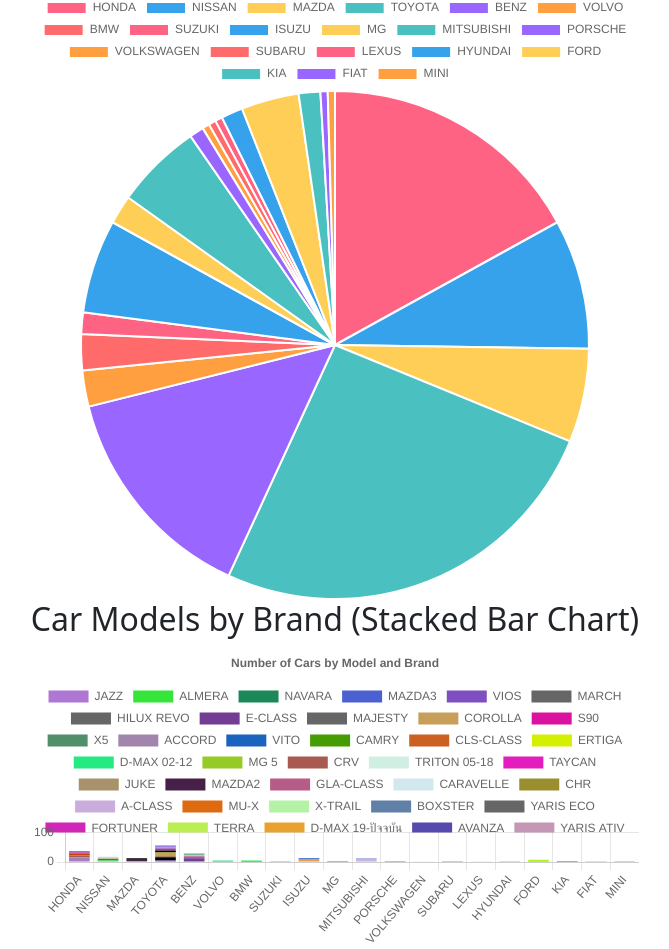
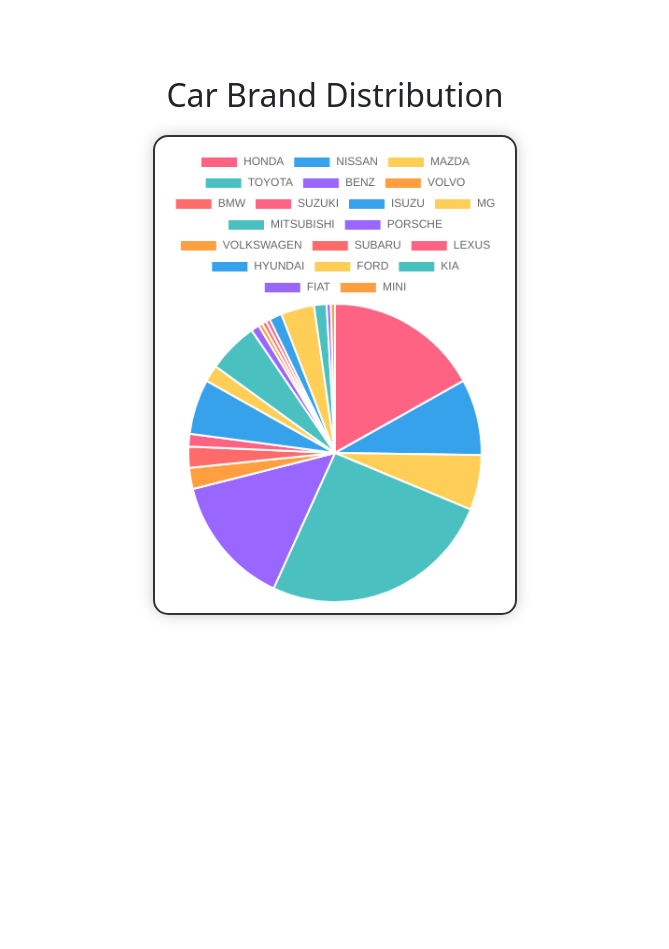
Before and after one commit to ApP0s/projectCar1, a React (Vite) app: page /Dashboard in a window 1280 px wide. Shown: the part 175-1124 px from the top of the page, without its empty margins (305-974 px from the left). Built offline with nearby package versions, Linux system fonts and the light colour scheme.

Commit message:
update css

```diff
--- a/src/components/StackedBarChart.jsx
+++ b/src/components/StackedBarChart.jsx
@@ -2,6 +2,9 @@
 import { Bar } from 'react-chartjs-2';
 import { Chart as ChartJS, CategoryScale, LinearScale, BarElement, Title, Tooltip, Legend } from 'chart.js';
 import carJson from '../dataRod/taladrod-cars.min.json';
+import './stacked_BarChart.css'; // Make sure the path matches your project structure
+
+
 
 ChartJS.register(CategoryScale, LinearScale, BarElement, Title, Tooltip, Legend);
 
@@ -64,7 +67,7 @@
   };
 
   return (
-    <div>
+    <div className="stacked-bar-container">
       <h2>Car Models by Brand (Stacked Bar Chart)</h2>
       <Bar data={chartData} options={options} />
     </div>
--- /dev/null
+++ b/src/components/pie_Chart.css
@@ -0,0 +1,23 @@
+.pie-chart-container {
+  display: flex;
+  flex-direction: column;
+  align-items: center;
+  justify-content: center;
+  text-align: center;
+  width: 100%;
+  height: 100vh;
+  box-sizing: border-box;
+}
+
+.pie-chart-container h2 {
+  margin-bottom: 20px;
+}
+
+.pie-chart-container canvas {
+  max-width: 60%; /* Reduces the width */
+  max-height: 60%; /* Reduces the height */
+  border: 2px solid #333; /* Adds a border around the chart */
+  padding: 10px;
+  border-radius: 15px; /* Optional: adds rounded corners */
+  box-shadow: 0 0 15px rgba(0, 0, 0, 0.2); /* Optional: adds a shadow */
+}
--- a/src/components/pie_Chart.jsx
+++ b/src/components/pie_Chart.jsx
@@ -2,6 +2,7 @@
 import { Pie } from 'react-chartjs-2';
 import { Chart as ChartJS, ArcElement, Tooltip, Legend } from 'chart.js';
 import carJson from '../dataRod/taladrod-cars.min.json';
+import './pie_Chart.css';
 
 ChartJS.register(ArcElement, Tooltip, Legend);
 
@@ -50,10 +51,16 @@
     ],
   };
 
+  // Chart options to control canvas size
+  const chartOptions = {
+    maintainAspectRatio: false, // Allow flexible sizing
+    responsive: true,
+  };
+
   return (
-    <div>
+    <div className="pie-chart-container">
       <h2>Car Brand Distribution</h2>
-      <Pie data={chartData} />
+      <Pie data={chartData} options={chartOptions} />
     </div>
   );
 };
--- /dev/null
+++ b/src/components/stacked_BarChart.css
@@ -0,0 +1,23 @@
+.stacked-bar-container {
+  display: flex;
+  flex-direction: column;
+  align-items: center;
+  justify-content: center;
+  text-align: center;
+  width: 100%;
+  height: 100vh;
+  box-sizing: border-box;
+}
+
+.stacked-bar-container h2 {
+  margin-bottom: 20px;
+}
+
+.stacked-bar-container canvas {
+  max-width: 60%; /* Adjust width */
+  max-height: 60%; /* Adjust height */
+  border: 2px solid #333; /* Adds a border around the chart */
+  padding: 10px;
+  border-radius: 15px; /* Optional: adds rounded corners */
+  box-shadow: 0 0 15px rgba(0, 0, 0, 0.2); /* Optional: adds a shadow */
+}
--- a/src/main.jsx
+++ b/src/main.jsx
@@ -1,6 +1,6 @@
 import React from 'react';
 import ReactDOM from 'react-dom/client';
-import { createBrowserRouter, RouterProvider, Link } from 'react-router-dom';
+import { createBrowserRouter, RouterProvider } from 'react-router-dom';
 import Root from './pages/root';
 import Dashboard from './pages/Dashboard';
 import HighlightedCars from './pages/HighlightedCars';
--- a/src/pages/Dashboard.jsx
+++ b/src/pages/Dashboard.jsx
@@ -1,5 +1,4 @@
 import React from 'react';
-
 import carJson from "../dataRod/taladrod-cars.min.json";
 import { Table } from 'react-bootstrap';
 import 'bootstrap/dist/css/bootstrap.min.css';
```
